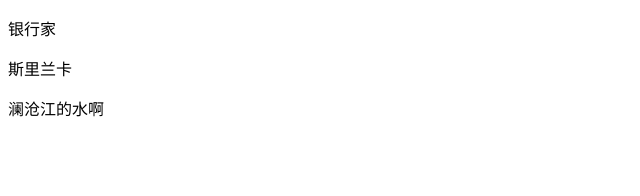
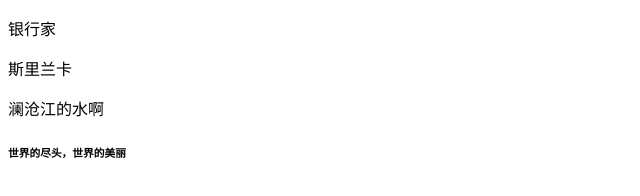
Before and after one commit to ki458/project, a plain HTML site: page index.html in a window 1280 px wide. Shown: the whole page, without its empty margins (0-640 px from the left). Drawn offline with Linux system fonts and the light colour scheme.

Commit message:
2019年5月17日修改

```diff
--- a/index.html
+++ b/index.html
@@ -10,5 +10,6 @@
     <p>银行家</p>
     <p>斯里兰卡</p>
     <p>澜沧江的水啊</p>
+    <h6>世界的尽头，世界的美丽</h6>
 </body>
 </html>
```
